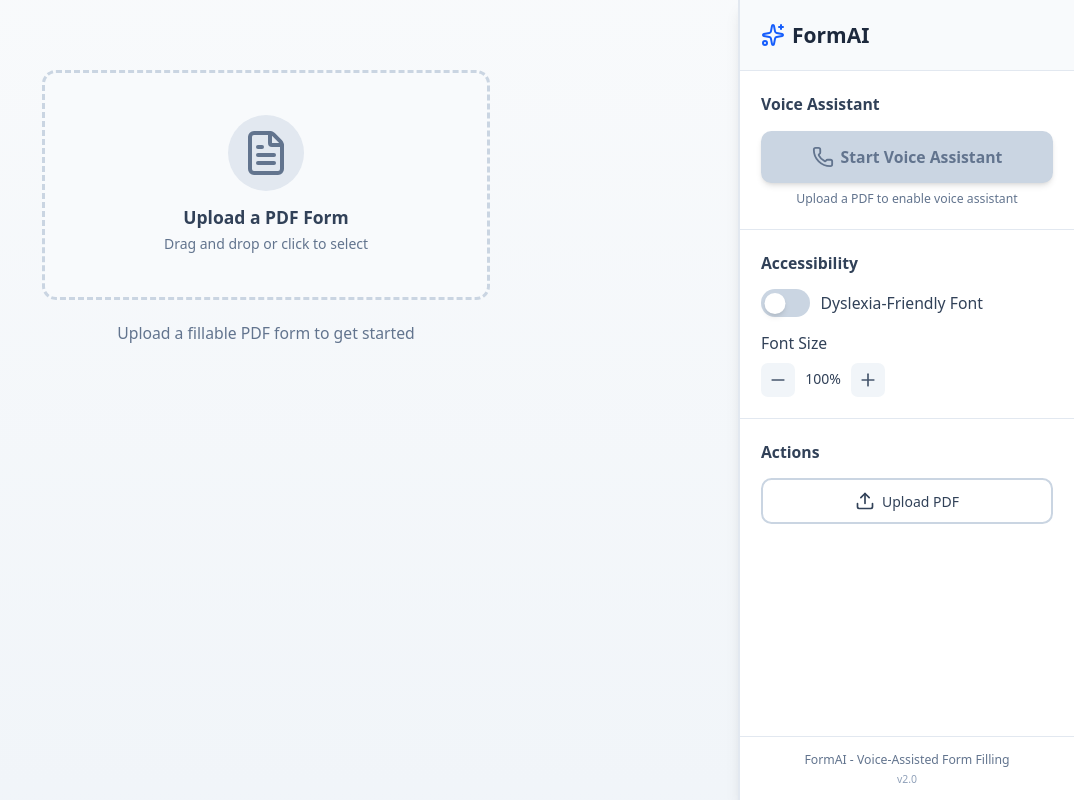
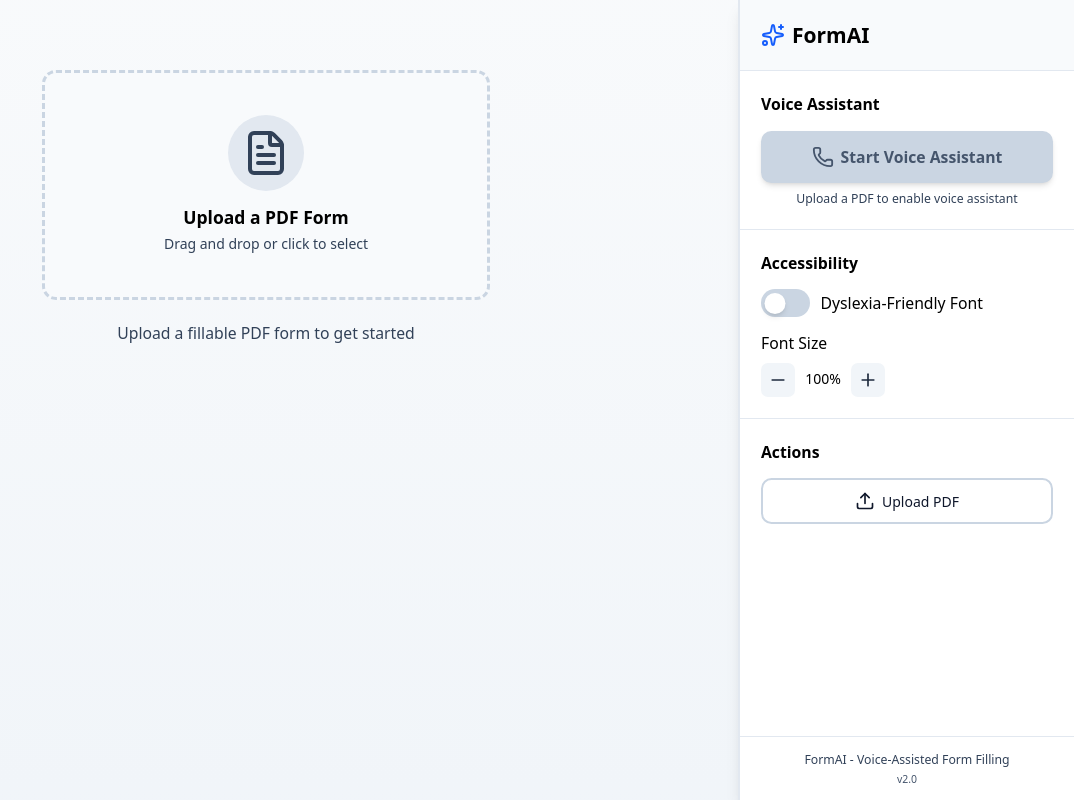
Before and after one commit to ochen1/readyform-ai-ui, a React (Vite) app: page / in a window 1280 px wide. Shown: the whole page, without its empty margins (206-1280 px from the left). Built offline with nearby package versions, Linux system fonts and the light colour scheme.

Commit message:
fix(ui): Adjust text colors for improved contrast and consistency across UI components.

```diff
--- a/src/components/ProcessingProgress.tsx
+++ b/src/components/ProcessingProgress.tsx
@@ -45,8 +45,8 @@ function getStatusIcon(status: PageProcessingStatus) {
     case 'pending':
     default:
       return {
-        icon: <Circle size={18} className="text-slate-300" />,
-        color: 'text-slate-400',
+        icon: <Circle size={18} className="text-slate-600" />,
+        color: 'text-slate-600',
         bgColor: 'bg-slate-50',
         label: 'Pending',
       };
@@ -104,8 +104,8 @@ export function ProcessingProgress({ progress, showWarning, pageCount }: Process
       {/* Progress Header */}
       <div className="px-6 py-4 border-b border-slate-100">
         <div className="flex items-center justify-between mb-3">
-          <h3 className="font-semibold text-slate-800 text-lg">Analyzing Form Structure...</h3>
-          <span className="text-sm text-slate-500">{elapsed}</span>
+          <h3 className="font-semibold text-black text-lg">Analyzing Form Structure...</h3>
+          <span className="text-sm text-slate-800">{elapsed}</span>
         </div>
 
         {/* Progress Bar */}
@@ -118,14 +118,14 @@ export function ProcessingProgress({ progress, showWarning, pageCount }: Process
 
         {/* Progress Stats */}
         <div className="flex items-center justify-between mt-3 text-sm">
-          <span className="text-slate-600">
+          <span className="text-slate-900">
             <strong>{progress.completedPages}</strong> of <strong>{progress.totalPages}</strong> pages complete
           </span>
           <span className="font-semibold text-blue-600">{percentage}%</span>
         </div>
 
         {/* Status Summary */}
-        <div className="flex gap-4 mt-2 text-xs text-slate-500">
+        <div className="flex gap-4 mt-2 text-xs text-slate-800">
           {processing > 0 && (
             <span className="flex items-center gap-1">
               <Loader2 size={12} className="animate-spin" /> {processing} processing
@@ -165,7 +165,7 @@ export function ProcessingProgress({ progress, showWarning, pageCount }: Process
                   <span className={`font-medium ${color}`}>
                     Page {pageStatus.pageNumber}
                   </span>
-                  <span className="text-slate-500 text-sm">
+                  <span className="text-slate-800 text-sm">
                     ({pageStatus.fieldCount} fields)
                   </span>
                 </div>
@@ -208,7 +208,7 @@ export function CompactProgress({ progress }: { progress: EnhancementProgress })
       ) : progress.completedPages === progress.totalPages ? (
         <CheckCircle size={18} className="text-emerald-500" />
       ) : (
-        <Circle size={18} className="text-slate-400" />
+        <Circle size={18} className="text-slate-600" />
       )}
       <div className="flex-1">
         <div className="h-2 bg-slate-100 rounded-full overflow-hidden">
@@ -218,7 +218,7 @@ export function CompactProgress({ progress }: { progress: EnhancementProgress })
           />
         </div>
       </div>
-      <span className="text-sm font-medium text-slate-600">{percentage}%</span>
+      <span className="text-sm font-medium text-slate-900">{percentage}%</span>
     </div>
   );
 }
--- a/src/components/SimpleForm.tsx
+++ b/src/components/SimpleForm.tsx
@@ -21,15 +21,15 @@ function FormFieldComponent({ field, isActive, isCompleted, onFocus, onChange }:
   // Determine styling based on state
   let borderClass = 'border-slate-300 bg-white';
   let StatusIcon = Circle;
-  let iconColor = 'text-slate-400';
-  let labelColor = 'text-slate-600';
+  let iconColor = 'text-slate-700';
+  let labelColor = 'text-slate-900';
 
   const isDisabled = field.readonly || field.type === 'calculated';
 
   if (isDisabled) {
     borderClass = 'border-slate-200 bg-slate-50';
-    iconColor = 'text-slate-300';
-    labelColor = 'text-slate-400';
+    iconColor = 'text-slate-600';
+    labelColor = 'text-slate-600';
   } else if (isActive) {
     borderClass = 'border-orange-500 border-2 ring-4 ring-orange-100 bg-orange-50';
     StatusIcon = HelpCircle;
@@ -49,13 +49,13 @@ function FormFieldComponent({ field, isActive, isCompleted, onFocus, onChange }:
       case 'currency': return 'bg-green-100 text-green-700';
       case 'date': return 'bg-blue-100 text-blue-700';
       case 'percentage': return 'bg-purple-100 text-purple-700';
-      case 'reference': return 'bg-slate-100 text-slate-700';
-      case 'calculated': return 'bg-gray-100 text-gray-600';
+      case 'reference': return 'bg-slate-100 text-slate-900';
+      case 'calculated': return 'bg-gray-100 text-black';
       case 'number': return 'bg-indigo-100 text-indigo-700';
       case 'address': return 'bg-cyan-100 text-cyan-700';
       case 'selection': return 'bg-pink-100 text-pink-700';
       case 'grade': return 'bg-orange-100 text-orange-700';
-      default: return 'bg-slate-100 text-slate-600';
+      default: return 'bg-slate-100 text-slate-900';
     }
   };
 
@@ -68,7 +68,7 @@ function FormFieldComponent({ field, isActive, isCompleted, onFocus, onChange }:
         {/* Label Section */}
         <div className="w-56 text-right shrink-0 pt-4">
           <div className="flex items-center justify-end gap-2">
-            {TypeIcon && <span className="text-slate-400">{TypeIcon}</span>}
+            {TypeIcon && <span className="text-slate-700">{TypeIcon}</span>}
             <label className={`text-lg ${labelColor}`}>
               {field.name}
             </label>
@@ -105,12 +105,12 @@ function FormFieldComponent({ field, isActive, isCompleted, onFocus, onChange }:
             <div className="absolute top-full left-0 mt-1 z-10 w-80 p-3 bg-slate-800 text-white text-sm rounded-lg shadow-lg border border-slate-600">
               <p>{field.description}</p>
               {field.calculationHint && (
-                <span className="block mt-1 text-slate-300 italic">
+                <span className="block mt-1 text-slate-200 italic">
                   Calculation: {field.calculationHint}
                 </span>
               )}
               {field.format && (
-                <span className="block mt-1 text-slate-300">
+                <span className="block mt-1 text-slate-200">
                   Format: {field.format}
                 </span>
               )}
@@ -146,7 +146,7 @@ function Toggle({ checked, onChange, label }: { checked: boolean; onChange: () =
             }`}
         />
       </div>
-      <span className="text-slate-700 text-lg">{label}</span>
+      <span className="text-black text-lg">{label}</span>
     </button>
   );
 }
@@ -200,13 +200,13 @@ function PDFUploader({ onUpload }: { onUpload: (file: File) => void }) {
       `}
     >
       <div className={`p-4 rounded-full ${isDragging ? 'bg-blue-100' : 'bg-slate-200'}`}>
-        <FileText size={48} className={isDragging ? 'text-blue-600' : 'text-slate-500'} />
+        <FileText size={48} className={isDragging ? 'text-blue-600' : 'text-slate-700'} />
       </div>
       <div className="text-center">
-        <p className="text-xl font-semibold text-slate-700">
+        <p className="text-xl font-semibold text-black">
           {isDragging ? 'Drop PDF here' : 'Upload a PDF Form'}
         </p>
-        <p className="text-slate-500 mt-1">
+        <p className="text-slate-700 mt-1">
           Drag and drop or click to select
         </p>
       </div>
@@ -227,7 +227,7 @@ function EmptyState({ onUpload }: { onUpload: (file: File) => void }) {
     <div className="flex-1 flex items-center justify-center p-10">
       <div className="max-w-lg w-full">
         <PDFUploader onUpload={onUpload} />
-        <p className="text-center text-slate-500 mt-6 text-lg">
+        <p className="text-center text-slate-700 mt-6 text-lg">
           Upload a fillable PDF form to get started
         </p>
       </div>
@@ -428,11 +428,11 @@ export function SimpleForm() {
                       <div key={section.id} id={`section-${section.id}`} className="scroll-mt-4">
                         {/* Section Header */}
                         <div className="mb-4 pb-3 border-b-2 border-slate-200">
-                          <h2 className="text-xl font-bold text-slate-800">
+                          <h2 className="text-xl font-bold text-black">
                             {section.title}
                           </h2>
                           {section.description && (
-                            <p className="text-slate-500 text-sm mt-1">{section.description}</p>
+                            <p className="text-slate-700 text-sm mt-1">{section.description}</p>
                           )}
                         </div>
 
@@ -506,7 +506,7 @@ export function SimpleForm() {
       <aside className="w-96 bg-white border-l-2 border-slate-200 flex flex-col shadow-lg">
         {/* Branding Header */}
         <div className="p-6 border-b border-slate-200 bg-slate-50">
-          <h1 className="text-2xl font-bold text-slate-800 flex items-center gap-2">
+          <h1 className="text-2xl font-bold text-black flex items-center gap-2">
             <Sparkles className="text-blue-600" />
             FormAI
           </h1>
@@ -515,16 +515,16 @@ export function SimpleForm() {
         {/* Form Details - Only show when PDF is loaded */}
         {state.pdfLoaded && (
           <div className="p-6 border-b border-slate-200 bg-slate-50/50">
-            <h2 className="text-lg font-bold text-slate-800 leading-tight">
+            <h2 className="text-lg font-bold text-black leading-tight">
               {state.metadata ? state.metadata.title : 'Untitled Form'}
             </h2>
 
             {state.metadata && (
               <div className="mt-2 space-y-1">
-                <p className="text-xs text-slate-500 font-medium truncate" title={state.metadata.sourceFileName}>
+                <p className="text-xs text-slate-700 font-medium truncate" title={state.metadata.sourceFileName}>
                   {state.metadata.sourceFileName}
                 </p>
-                <div className="flex flex-wrap gap-2 text-xs text-slate-500">
+                <div className="flex flex-wrap gap-2 text-xs text-slate-700">
                   <span>{visibleFields.length} fields</span>
                   {state.isEnhancing && (
                     <span className="flex items-center gap-1 text-blue-600">
@@ -543,13 +543,13 @@ export function SimpleForm() {
             )}
 
             {state.metadata?.description && (
-              <p className="text-slate-500 text-xs mt-2 line-clamp-2" title={state.metadata.description}>
+              <p className="text-slate-700 text-xs mt-2 line-clamp-2" title={state.metadata.description}>
                 {state.metadata.description}
               </p>
             )}
 
             <div className="mt-4">
-              <div className="flex justify-between text-xs text-slate-600 mb-1">
+              <div className="flex justify-between text-xs text-slate-800 mb-1">
                 <span>Progress</span>
                 <span>{progressPercentage}%</span>
               </div>
@@ -565,14 +565,14 @@ export function SimpleForm() {
 
         {/* Voice Assistant Section */}
         <div className="p-6 border-b border-slate-200">
-          <h2 className="text-lg font-semibold text-slate-700 mb-4">Voice Assistant</h2>
+          <h2 className="text-lg font-semibold text-black mb-4">Voice Assistant</h2>
 
           {/* Voice Toggle Button */}
           <button
             onClick={isConnected ? endCall : startCall}
             disabled={!state.pdfLoaded}
             className={`w-full flex items-center justify-center gap-2 px-6 py-4 rounded-xl font-semibold text-lg transition-all duration-200 shadow-md hover:shadow-lg ${!state.pdfLoaded
-              ? 'bg-slate-300 text-slate-500 cursor-not-allowed'
+              ? 'bg-slate-300 text-slate-600 cursor-not-allowed'
               : isConnected
                 ? 'bg-red-500 hover:bg-red-600 text-white'
                 : 'bg-blue-600 hover:bg-blue-700 text-white'
@@ -592,7 +592,7 @@ export function SimpleForm() {
           </button>
 
           {!state.pdfLoaded && (
-            <p className="text-sm text-slate-500 mt-2 text-center">
+            <p className="text-sm text-slate-700 mt-2 text-center">
               Upload a PDF to enable voice assistant
             </p>
           )}
@@ -619,8 +619,8 @@ export function SimpleForm() {
                 </span>
               )}
               {(status === 'idle' || status === 'connecting') && (
-                <span className="text-slate-500 text-lg flex items-center gap-2">
-                  <span className="w-3 h-3 rounded-full bg-slate-400" />
+                <span className="text-slate-700 text-lg flex items-center gap-2">
+                  <span className="w-3 h-3 rounded-full bg-slate-600" />
                   Ready
                 </span>
               )}
@@ -633,7 +633,7 @@ export function SimpleForm() {
               onClick={toggleMic}
               className={`mt-3 w-full flex items-center justify-center gap-2 p-3 rounded-xl transition-colors ${isMicMuted
                 ? 'bg-red-100 text-red-600 hover:bg-red-200'
-                : 'bg-slate-100 text-slate-600 hover:bg-slate-200'
+                : 'bg-slate-100 text-slate-800 hover:bg-slate-200'
                 }`}
               title={isMicMuted ? 'Unmute microphone' : 'Mute microphone'}
             >
@@ -645,7 +645,7 @@ export function SimpleForm() {
 
         {/* Accessibility Section */}
         <div className="p-6 border-b border-slate-200">
-          <h2 className="text-lg font-semibold text-slate-700 mb-4">Accessibility</h2>
+          <h2 className="text-lg font-semibold text-black mb-4">Accessibility</h2>
 
           {/* Dyslexia Font Toggle */}
           <Toggle
@@ -656,21 +656,21 @@ export function SimpleForm() {
 
           {/* Font Size Controls */}
           <div className="mt-4">
-            <label className="block text-slate-700 text-lg mb-2">Font Size</label>
+            <label className="block text-black text-lg mb-2">Font Size</label>
             <div className="flex items-center gap-2">
               <button
                 onClick={decreaseFontSize}
-                className="p-2 rounded-lg bg-slate-100 hover:bg-slate-200 text-slate-600 hover:text-slate-800 transition-colors"
+                className="p-2 rounded-lg bg-slate-100 hover:bg-slate-200 text-slate-800 hover:text-black transition-colors"
                 title="Decrease font size"
               >
                 <Minus size={20} />
               </button>
-              <span className="text-slate-700 font-medium min-w-[3rem] text-center">
+              <span className="text-black font-medium min-w-[3rem] text-center">
                 {Math.round(settings.fontSizeScale * 100)}%
               </span>
               <button
                 onClick={increaseFontSize}
-                className="p-2 rounded-lg bg-slate-100 hover:bg-slate-200 text-slate-600 hover:text-slate-800 transition-colors"
+                className="p-2 rounded-lg bg-slate-100 hover:bg-slate-200 text-slate-800 hover:text-black transition-colors"
                 title="Increase font size"
               >
                 <Plus size={20} />
@@ -681,7 +681,7 @@ export function SimpleForm() {
 
         {/* Actions Section */}
         <div className="p-6">
-          <h2 className="text-lg font-semibold text-slate-700 mb-4">Actions</h2>
+          <h2 className="text-lg font-semibold text-black mb-4">Actions</h2>
 
           {/* PDF Upload - Hidden file input with button trigger */}
           <input
@@ -693,7 +693,7 @@ export function SimpleForm() {
           />
           <button
             onClick={() => fileInputRef.current?.click()}
-            className="w-full flex items-center justify-center gap-2 px-4 py-3 rounded-xl border-2 border-slate-300 bg-white text-slate-700 hover:border-blue-500 hover:text-blue-600 transition-all text-base font-medium"
+            className="w-full flex items-center justify-center gap-2 px-4 py-3 rounded-xl border-2 border-slate-300 bg-white text-slate-900 hover:border-blue-500 hover:text-blue-600 transition-all text-base font-medium"
           >
             <Upload size={20} />
             {state.pdfLoaded ? 'Upload Different PDF' : 'Upload PDF'}
@@ -715,9 +715,9 @@ export function SimpleForm() {
         <div className="flex-1" />
 
         {/* Sidebar Footer */}
-        <div className="p-4 border-t border-slate-200 text-center text-sm text-slate-500">
+        <div className="p-4 border-t border-slate-200 text-center text-sm text-slate-700">
           <p className="font-medium">FormAI - Voice-Assisted Form Filling</p>
-          <p className="text-xs mt-1 text-slate-400">v2.0</p>
+          <p className="text-xs mt-1 text-slate-600">v2.0</p>
         </div>
       </aside>
     </div>
--- a/src/index.css
+++ b/src/index.css
@@ -41,7 +41,7 @@
   }
 
   body {
-    @apply font-sans text-slate-800 bg-slate-50 antialiased overflow-y-auto;
+    @apply font-sans text-black bg-slate-50 antialiased overflow-y-auto;
     background-image:
       radial-gradient(at 0% 0%, rgba(0, 45, 114, 0.03) 0px, transparent 50%),
       radial-gradient(at 100% 0%, rgba(16, 185, 129, 0.03) 0px, transparent 50%),
```
Also changed, not shown: src/components/inputs/index.tsx (+21 -21 lines).
